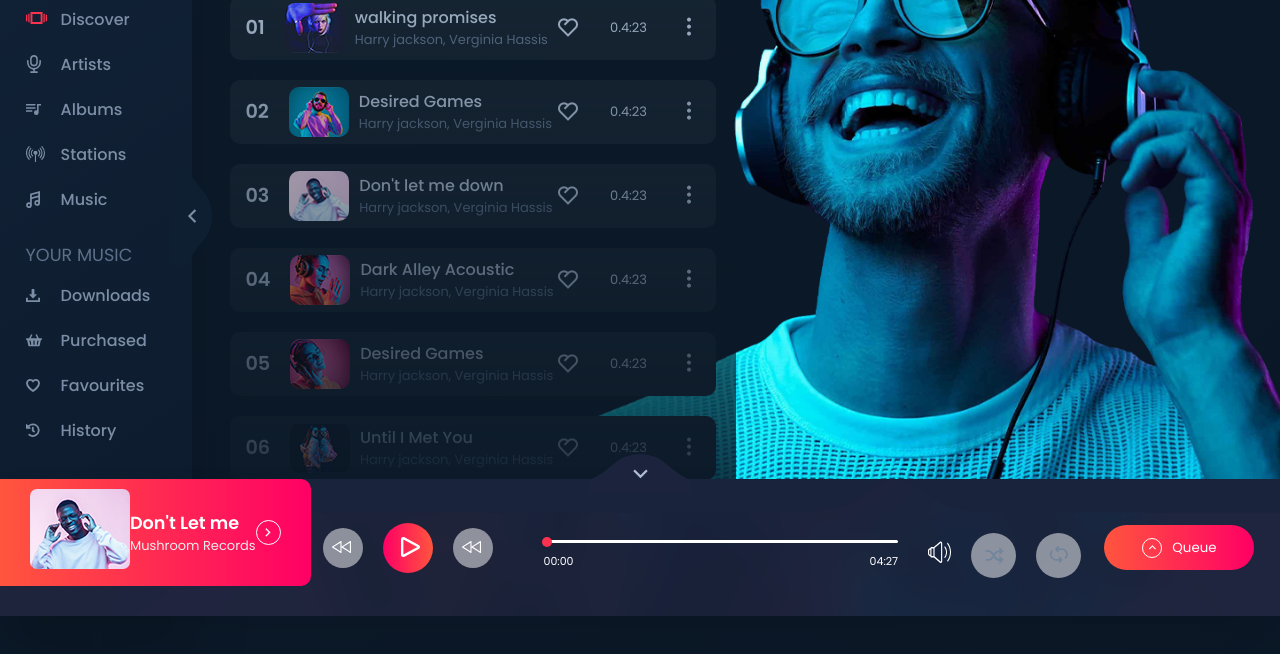
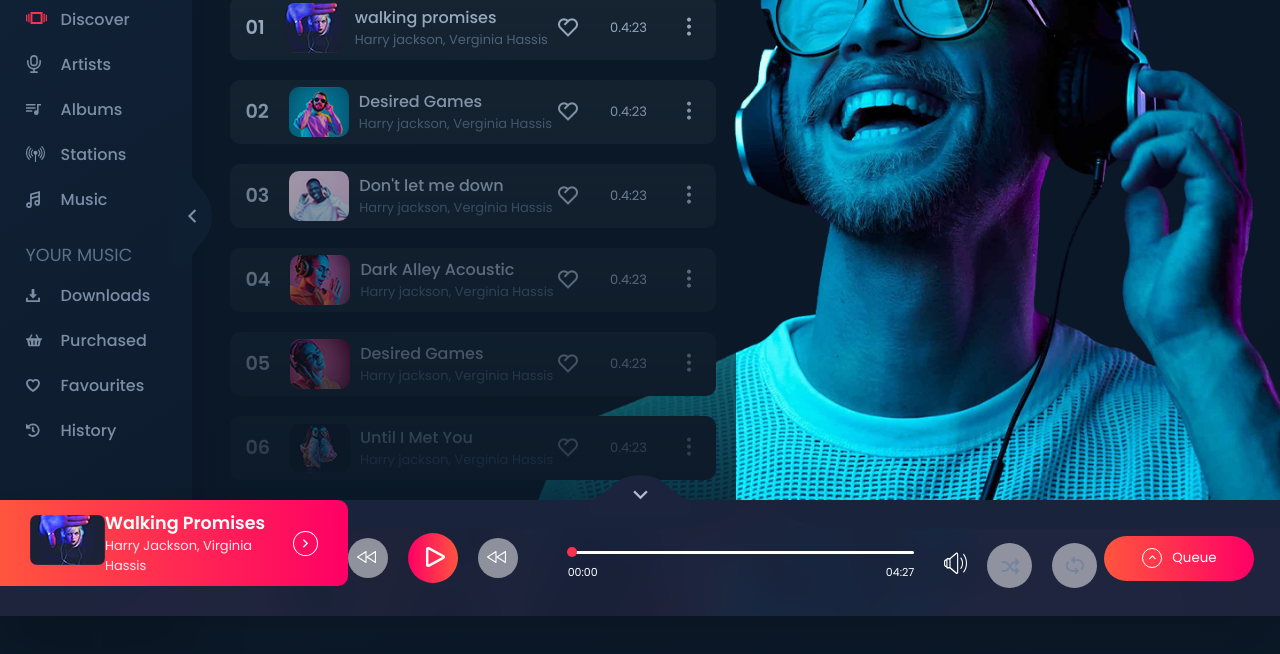
Before and after one commit to jaspreetkaur031/Music-Player, a plain HTML site: page index.html in a window 1280 px wide. Shown: the part 184-838 px from the top of the page. Drawn offline with nearby package versions, Linux system fonts and the light colour scheme; files whose address does not match are found by name; a web font is replaced by a local one.

Commit message:
fixed songs are working

```diff
--- a/index.html
+++ b/index.html
@@ -23,6 +23,7 @@
       href="https://cdn.jsdelivr.net/npm/@splidejs/splide@4.1.4/dist/css/splide.min.css"
     />
   </head>
+
   <body>
     <!-- Loader start -->
     <div class="loader">
@@ -1984,6 +1985,8 @@
 
     <script src="https://cdn.jsdelivr.net/npm/@splidejs/splide@4.1.4/dist/js/splide.min.js"></script>
 
+    <audio id="main-audio" src=""></audio>
     <script src="script.js"></script>
+
   </body>
 </html>
--- a/script.js
+++ b/script.js
@@ -190,3 +190,179 @@ let bar = document.querySelector('.bars');
 bar.addEventListener('click', () => {
     sidebar.classList.toggle('show_aside');
 })
+
+// ==== Music Player Logic ====
+
+const songs = [
+    {
+      name: "Walking Promises",
+      artist: "Harry Jackson, Virginia Hassis",
+      src: "https://www.soundhelix.com/examples/mp3/SoundHelix-Song-1.mp3",
+      img: "Images/s1.jpg"
+    },
+    {
+      name: "Desired Games",
+      artist: "Harry Jackson, Virginia Hassis",
+      src: "https://www.soundhelix.com/examples/mp3/SoundHelix-Song-2.mp3",
+      img: "Images/s2.jpg"
+    },
+    {
+      name: "Don't Let Me Down",
+      artist: "Harry Jackson, Virginia Hassis",
+      src: "https://www.soundhelix.com/examples/mp3/SoundHelix-Song-3.mp3",
+      img: "Images/s3.jpg"
+    },
+    {
+      name: "Dark Alley Acoustic",
+      artist: "Harry Jackson, Virginia Hassis",
+      src: "https://www.soundhelix.com/examples/mp3/SoundHelix-Song-4.mp3",
+      img: "Images/s4.jpg"
+    },
+    {
+      name: "Until I Met You",
+      artist: "Harry Jackson, Virginia Hassis",
+      src: "https://www.soundhelix.com/examples/mp3/SoundHelix-Song-5.mp3",
+      img: "Images/s5.jpg"
+    },
+    {
+      name: "Desires Pending",
+      artist: "Harry Jackson, Virginia Hassis",
+      src: "https://www.soundhelix.com/examples/mp3/SoundHelix-Song-6.mp3",
+      img: "Images/s6.jpg"
+    },
+    {
+      name: "Lonely Nights",
+      artist: "Harry Jackson, Virginia Hassis",
+      src: "https://www.soundhelix.com/examples/mp3/SoundHelix-Song-7.mp3",
+      img: "Images/s1.jpg"
+    },
+    {
+      name: "City Lights",
+      artist: "Harry Jackson, Virginia Hassis",
+      src: "https://www.soundhelix.com/examples/mp3/SoundHelix-Song-8.mp3",
+      img: "Images/s2.jpg"
+    },
+    {
+      name: "Rainy Thoughts",
+      artist: "Harry Jackson, Virginia Hassis",
+      src: "https://www.soundhelix.com/examples/mp3/SoundHelix-Song-9.mp3",
+      img: "Images/s3.jpg"
+    },
+    {
+      name: "Ocean Drive",
+      artist: "Harry Jackson, Virginia Hassis",
+      src: "https://www.soundhelix.com/examples/mp3/SoundHelix-Song-10.mp3",
+      img: "Images/s4.jpg"
+    },
+    {
+      name: "Winter Breeze",
+      artist: "Harry Jackson, Virginia Hassis",
+      src: "https://www.soundhelix.com/examples/mp3/SoundHelix-Song-11.mp3",
+      img: "Images/s5.jpg"
+    },
+    {
+      name: "Forever Yours",
+      artist: "Harry Jackson, Virginia Hassis",
+      src: "https://www.soundhelix.com/examples/mp3/SoundHelix-Song-12.mp3",
+      img: "Images/s6.jpg"
+    },
+    {
+      name: "Mountain Echo",
+      artist: "Harry Jackson, Virginia Hassis",
+      src: "https://www.soundhelix.com/examples/mp3/SoundHelix-Song-13.mp3",
+      img: "Images/s1.jpg"
+    },
+    {
+      name: "Sunset Chill",
+      artist: "Harry Jackson, Virginia Hassis",
+      src: "https://www.soundhelix.com/examples/mp3/SoundHelix-Song-14.mp3",
+      img: "Images/s2.jpg"
+    },
+  ];
+
+  let currentSongIndex = 0;
+  let audio = document.getElementById('main-audio');
+
+  let playBtn = document.querySelector('.play_button');
+  let nextBtn = document.querySelector('.music_option_next');
+  let prevBtn = document.querySelector('.music_option_prev');
+
+  let songTitle = document.querySelector('.music_box_text h2');
+  let songArtist = document.querySelector('.music_box_text p');
+  let songImg = document.querySelector('.music_box_img img');
+
+  function loadSong(index) {
+    const song = songs[index];
+    audio.src = song.src;
+    songTitle.textContent = song.name;
+    songArtist.textContent = song.artist;
+    songImg.src = song.img;
+  }
+
+  function playSong() {
+    audio.play();
+    playBtn.classList.add('playing');
+  }
+
+  function pauseSong() {
+    audio.pause();
+    playBtn.classList.remove('playing');
+  }
+
+  playBtn.addEventListener('click', () => {
+    if (audio.paused) {
+      playSong();
+    } else {
+      pauseSong();
+    }
+  });
+
+  nextBtn.addEventListener('click', () => {
+    currentSongIndex = (currentSongIndex + 1) % songs.length;
+    loadSong(currentSongIndex);
+    playSong();
+  });
+
+  prevBtn.addEventListener('click', () => {
+    currentSongIndex = (currentSongIndex - 1 + songs.length) % songs.length;
+    loadSong(currentSongIndex);
+    playSong();
+  });
+
+  // Autoplay first song on load
+  loadSong(currentSongIndex);
+
+  // Make each song_col clickable to play corresponding song
+  document.addEventListener('DOMContentLoaded', () => {
+    const songCols = document.querySelectorAll('.song_col');
+
+    console.log("Found song cards:", songCols.length); // Debug log
+
+    songCols.forEach((col, index) => {
+      col.addEventListener('click', () => {
+        currentSongIndex = index;
+        loadSong(currentSongIndex);
+        playSong();
+      });
+    });
+  });
+
+  let currentTimeEl = document.querySelector('.current_time');
+  let durationEl = document.querySelector('.total_duration');
+
+  // Format seconds into mm:ss
+  function formatTime(seconds) {
+    const min = Math.floor(seconds / 60);
+    const sec = Math.floor(seconds % 60);
+    return `${min}:${sec < 10 ? '0' : ''}${sec}`;
+  }
+
+  // Update duration when audio metadata is loaded
+  audio.addEventListener('loadedmetadata', () => {
+    durationEl.textContent = formatTime(audio.duration);
+  });
+
+  // Update current time while playing
+  audio.addEventListener('timeupdate', () => {
+    currentTimeEl.textContent = formatTime(audio.currentTime);
+  });
```
